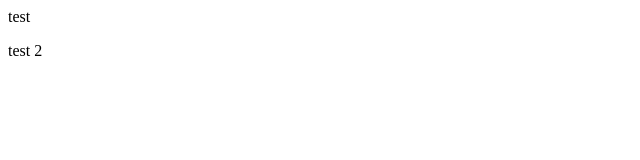
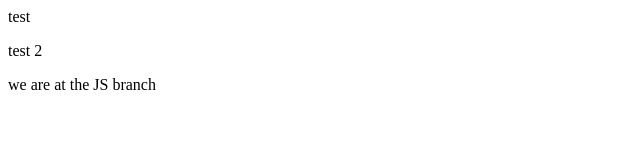
Before and after one commit to araj33/Branches, a plain HTML site: page index.html in a window 1280 px wide. Shown: the whole page, without its empty margins (0-640 px from the left). Drawn offline with Linux system fonts and the light colour scheme.

Commit message:
index edit - js

```diff
--- a/index.html
+++ b/index.html
@@ -10,6 +10,8 @@
 <body>
     <p>test</p>
     <p>test 2</p>
+
+    <p>we are at the JS branch</p>
 </body>
 
 </html>
```
